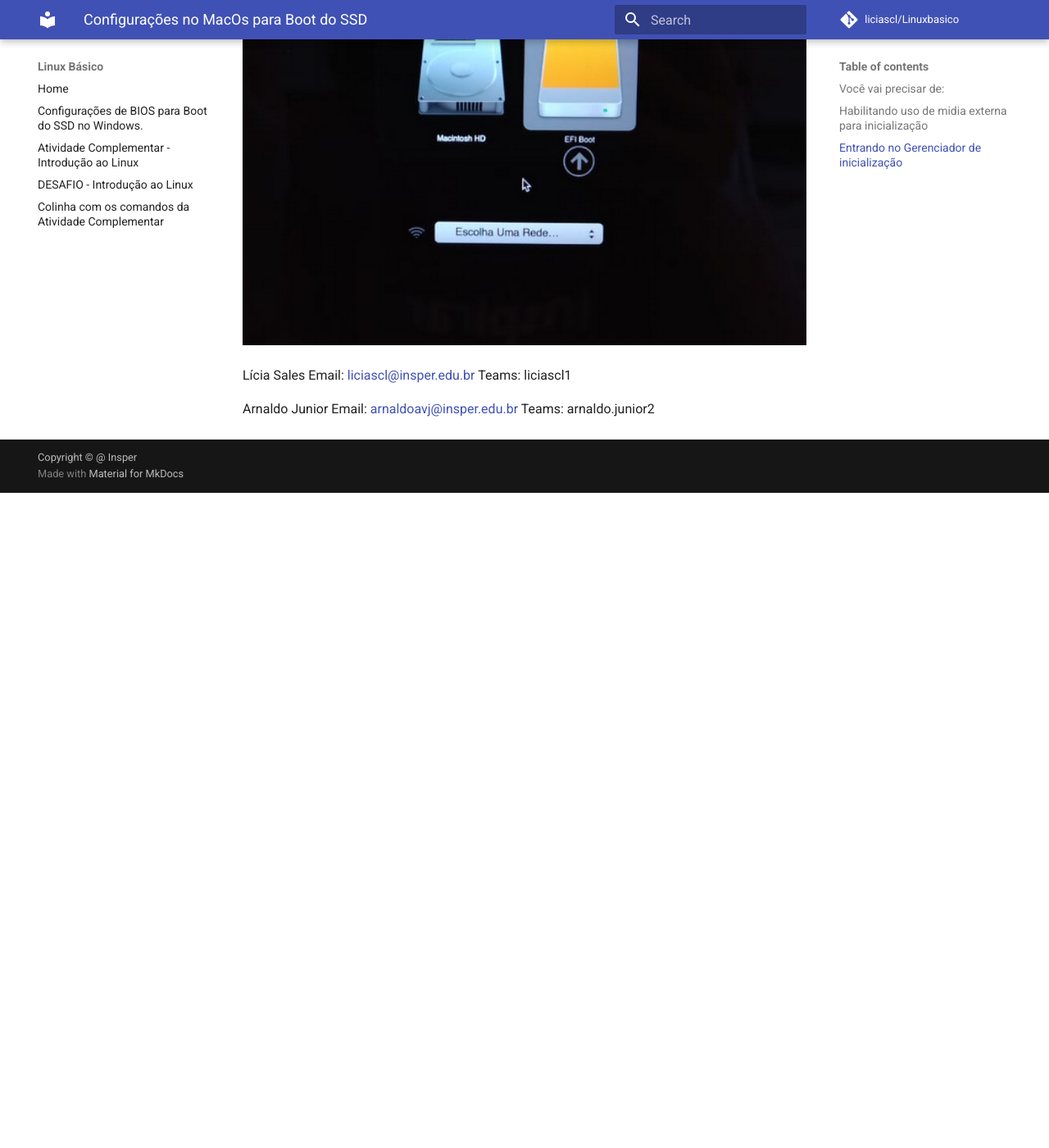
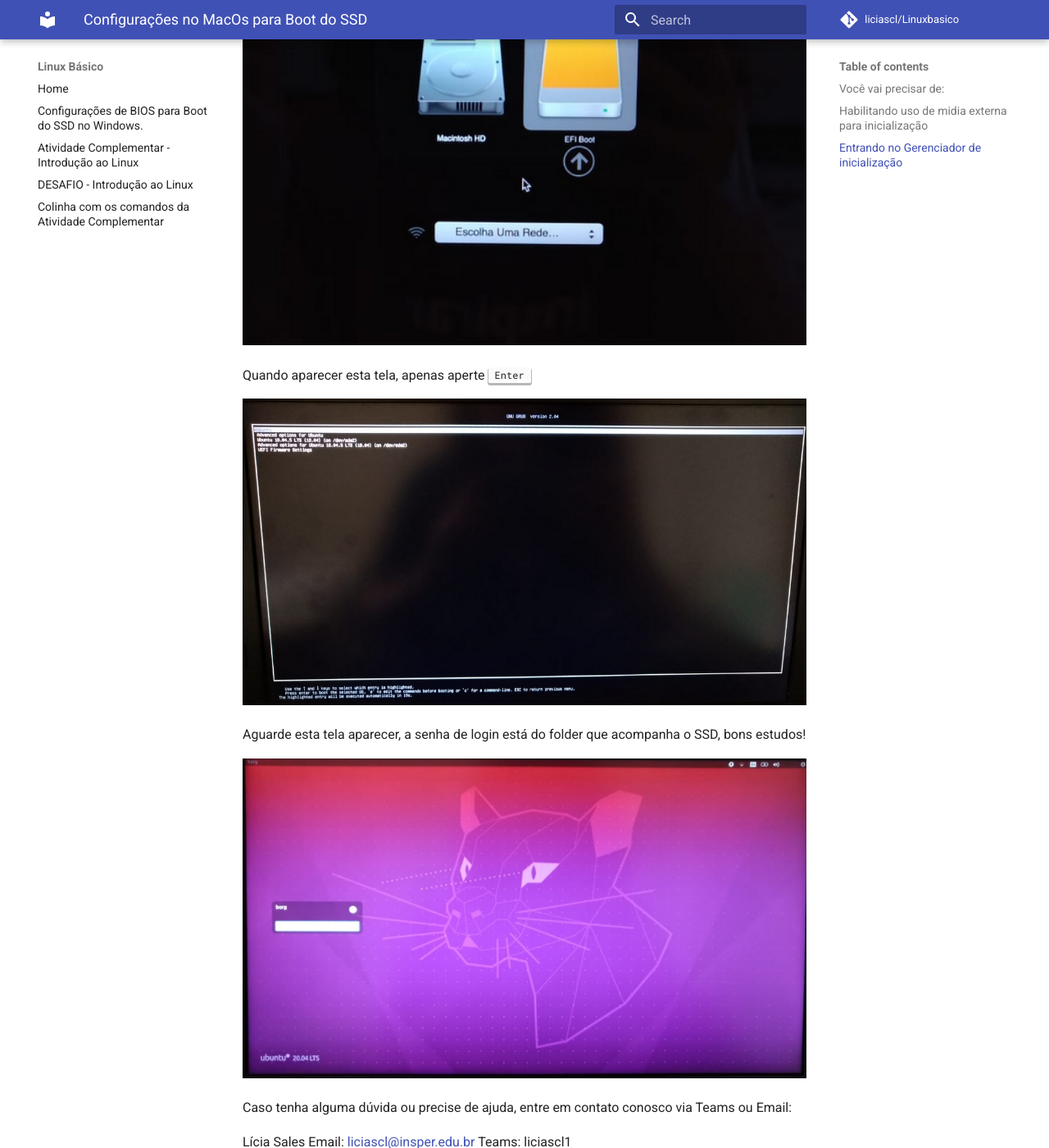
Before and after one commit to liciascl/Linuxbasico, an MkDocs documentation site: the page built from docs-src/boot_ssd_MacOs.md, in a window 1280 px wide and 1400 px high, scrolled down 2747 px. Shown: the whole window at 82% size. Built offline with MkDocs 1.6.1 and Material for MkDocs 9.7.7, drawn with Linux system fonts in a browser that asks for light colours; comment, search, counter and statistics services are not loaded; before the commit the page ends 3348 px from its top, so only the background shows below that.

Commit message:
Update boot_ssd_MacOs.md

```diff
--- a/docs-src/boot_ssd_MacOs.md
+++ b/docs-src/boot_ssd_MacOs.md
@@ -42,7 +42,18 @@
 ![img/disco.png](img/disco.png){width=800}
 
 
+Quando aparecer esta tela, apenas aperte <kbd>Enter</kbd>
 
+
+![img/grub.png](img/grub.png){width=800}
+
+Aguarde esta tela aparecer, a senha de login está do folder que acompanha o SSD, bons estudos!
+
+
+![img/login.png](img/login.png){width=800}
+
+
+Caso tenha alguma dúvida ou precise de ajuda, entre em contato conosco via Teams ou Email:
 
 Lícia Sales
 Email: liciascl@insper.edu.br
```
